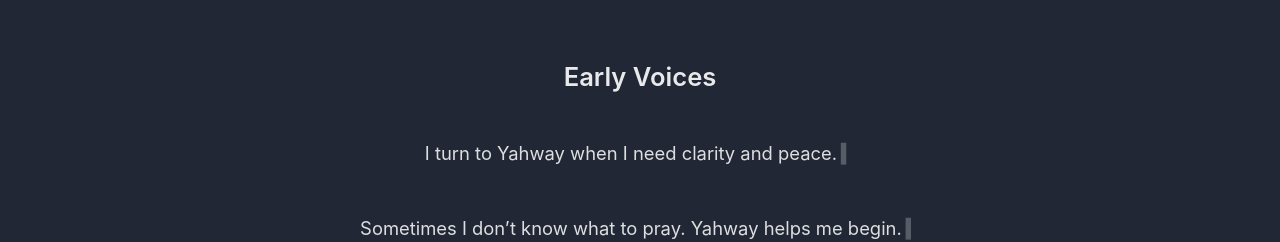
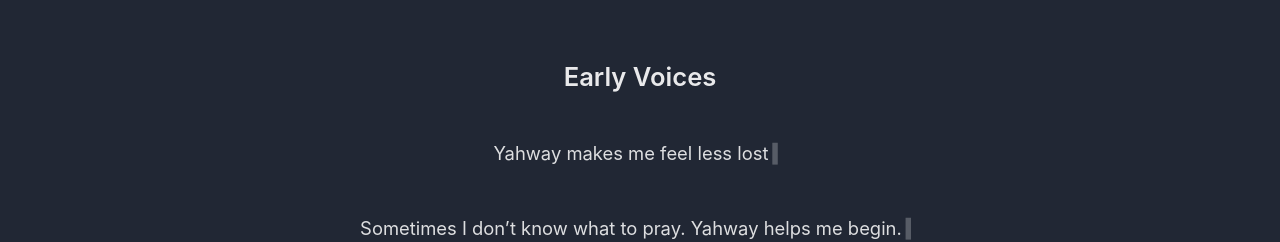
Before and after one commit to RYOTT77/Yahway, a plain HTML site: page index.html in a window 1280 px wide. Shown: the part 860-1102 px from the top of the page. Drawn offline with Linux system fonts and the light colour scheme.

Commit message:
Update index.html

```diff
--- a/index.html
+++ b/index.html
@@ -379,7 +379,7 @@ footer{border-top:1px solid hsl(220,15%,30%);padding:3rem 1.5rem}
     <h2 class="testimonials-title">Early Voices</h2>
 
     <div class="testimonial">
-      <p class="type-text" data-text="I turn to Yahway when I need clarity and peace."></p>
+      <p class="type-text" data-text="Yahway makes me feel less lost"></p>
     </div>
 
     <div class="testimonial">
```
